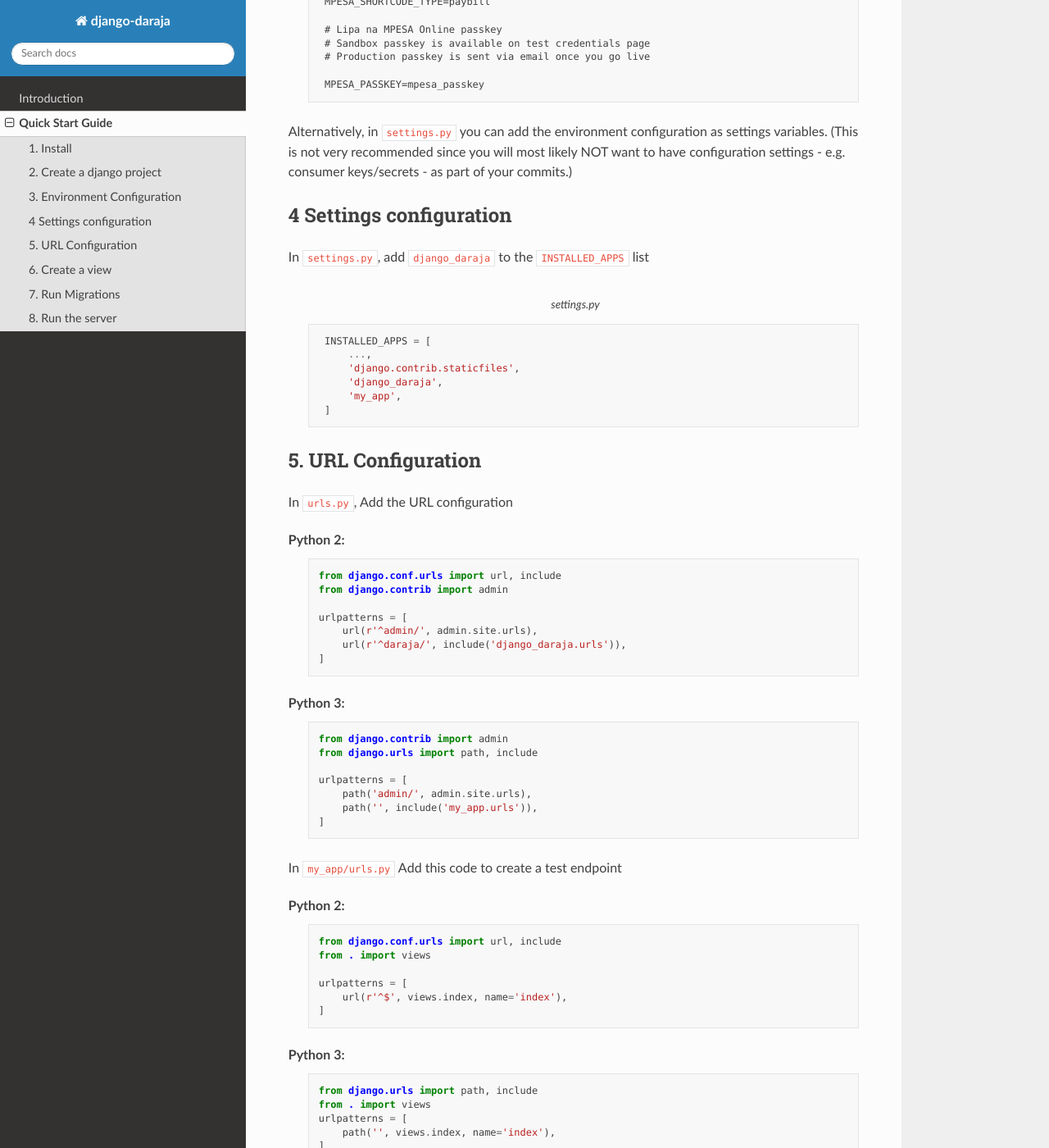
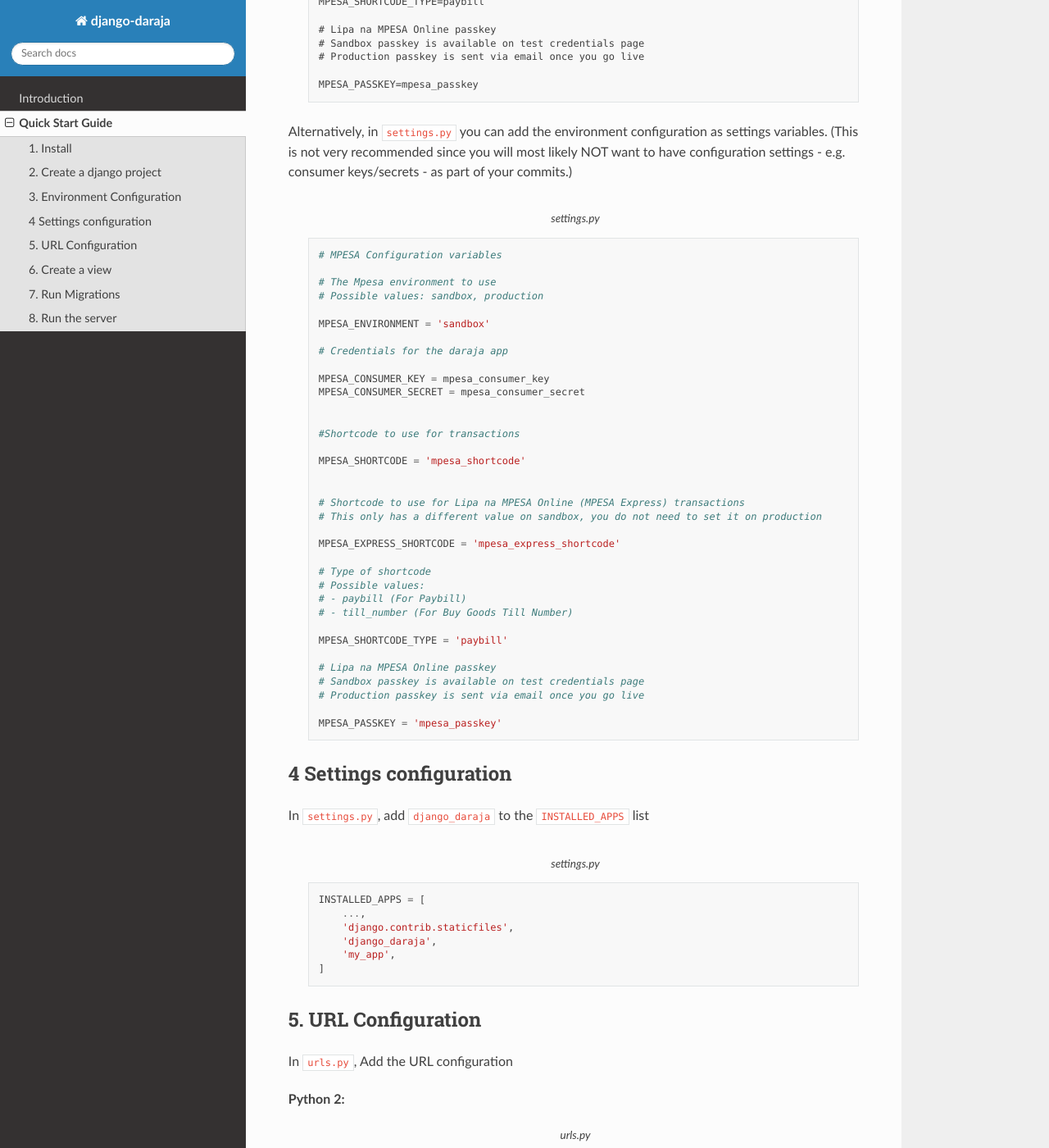
Before and after one commit to martinmogusu/django-daraja, a Sphinx documentation site: the page built from docs/02-quick_start.rst, in a window 1280 px wide and 1400 px high, scrolled down 1269 px. Shown: the whole window at 82% size. Built offline with Sphinx 7.4.7 and the Read the Docs theme 2.0.0, drawn with Linux system fonts in a browser that asks for light colours; some of the changed text lies outside the part shown.

Commit message:
Removed extra whitespace in documentation
Changed versioning style

```diff
--- a/docs/02-quick_start.rst
+++ b/docs/02-quick_start.rst
@@ -7,16 +7,16 @@
 
 To install the package, run
 
-    .. code-block:: none
+    ..	code-block:: none
 
         $ pip install django_daraja
 
 2. Create a django project
 --------------------------
 
-Run this code to create  a django project
+Run th..	code to create  a django project
 
-    .. code-block:: none
+    ..	code-block:: none
 
         $ django-admin startproject my_site
         $ cd my_site
@@ -27,9 +27,9 @@
 
 Create a ``.env`` file in the root folder (``my_site``) and in the file load the configuration for your daraja developer app. Fill it in with these details:
 
-    .. code-block:: none
-       :caption: .env
-       :name: .env
+    ..	code-block:: none
+    	:caption: .env
+    	:name: .env
 
         # MPESA Configuration variables
 
@@ -69,14 +69,54 @@
 
 Alternatively, in ``settings.py`` you can add the environment configuration as settings variables. (This is not very recommended since you will most likely NOT want to have configuration settings - e.g. consumer keys/secrets - as part of your commits.)
 
+	..	code-block:: python
+	    	:caption: settings.py
+	    	:name: settings.py
+
+	        # MPESA Configuration variables
+
+	        # The Mpesa environment to use
+	        # Possible values: sandbox, production
+
+	        MPESA_ENVIRONMENT = 'sandbox'
+
+	        # Credentials for the daraja app
+
+	        MPESA_CONSUMER_KEY = mpesa_consumer_key
+	        MPESA_CONSUMER_SECRET = mpesa_consumer_secret
+
+
+	        #Shortcode to use for transactions
+
+	        MPESA_SHORTCODE = 'mpesa_shortcode'
+
+
+	        # Shortcode to use for Lipa na MPESA Online (MPESA Express) transactions
+	        # This only has a different value on sandbox, you do not need to set it on production
+
+	        MPESA_EXPRESS_SHORTCODE = 'mpesa_express_shortcode'
+
+	        # Type of shortcode
+	        # Possible values:
+	        # - paybill (For Paybill)
+	        # - till_number (For Buy Goods Till Number)
+
+	        MPESA_SHORTCODE_TYPE = 'paybill'
+
+	        # Lipa na MPESA Online passkey
+	        # Sandbox passkey is available on test credentials page
+	        # Production passkey is sent via email once you go live
+
+	        MPESA_PASSKEY = 'mpesa_passkey'
+
 4 Settings configuration
 ------------------------
 
 In ``settings.py``, add ``django_daraja`` to the ``INSTALLED_APPS`` list
 
-    .. code-block:: python
-       :caption: settings.py
-       :name: settings.py
+    ..	code-block:: python
+    	:caption: settings.py
+    	:name: settings_1.py
 
         INSTALLED_APPS = [
             ...,
@@ -91,7 +131,9 @@
 In ``urls.py``, Add the URL configuration
 
 Python 2:
-    .. code-block:: python
+    ..	code-block:: python
+    	:caption: urls.py
+    	:name: urls_python_2.py
 
         from django.conf.urls import url, include
         from django.contrib import admin
@@ -102,7 +144,9 @@
         ]
 
 Python 3:
-    .. code-block:: python
+    ..	code-block:: python
+    	:caption: urls.py
+    	:name: urls_python_3.py
 
         from django.contrib import admin
         from django.urls import path, include
@@ -112,10 +156,12 @@
             path('', include('my_app.urls')),
         ]
 
-In ``my_app/urls.py`` Add this code to create a test endpoint
+In ``my_app/urls.py`` Add th..	code to create a test endpoint
 
 Python 2:
-    .. code-block:: python
+    ..	code-block:: python
+    	:caption: my_app/urls.py
+    	:name: my_app/urls_python_2.py
 
         from django.conf.urls import url, include
         from . import views
@@ -125,7 +171,9 @@
         ]
 
 Python 3:
-    .. code-block:: python
+    ..	code-block:: python
+    	:caption: my_app/urls.py
+    	:name: my_app/urls_python_3.py
 
         from django.urls import path, include
         from . import views
@@ -138,7 +186,9 @@
 
 In ``my_app/views.py`` Create a test index view
 
-    .. code-block:: python
+    ..	code-block:: python
+    	:caption: my_app/views.py
+    	:name: my_app/views.py
 
         from django.shortcuts import render
         from django.http import HttpResponse
@@ -162,7 +212,7 @@
 
 On the command line, run migrations to add the models created by the library
 
-    .. code-block:: none
+    ..	code-block:: none
 
         $ python manage.py migrate
 
@@ -170,7 +220,7 @@
 -----------------
 
 Then run the server
-    .. code-block:: none
+    ..	code-block:: none
 
         $ python manage.py runserver
 
@@ -178,7 +228,7 @@
 
 If the STK push was successful, you should see an STK prompt on your phone (the phone number you provided), and you should see the response on the browser. It looks like this:
 
-   .. code-block:: json
+   ..	code-block:: json
 
         {
             "MerchantRequestID": "2134-9231241-1",
--- a/setup.py
+++ b/setup.py
@@ -13,7 +13,7 @@
 
 setup(
     name='django-daraja',
-    version='1.0.1',
+    version='0.0.2',
     description='A python django library for interacting with the MPESA Daraja API.',
     long_description=
 '''
```
Also changed, not shown: docs/01-introduction.rst (+5 -5 lines).
